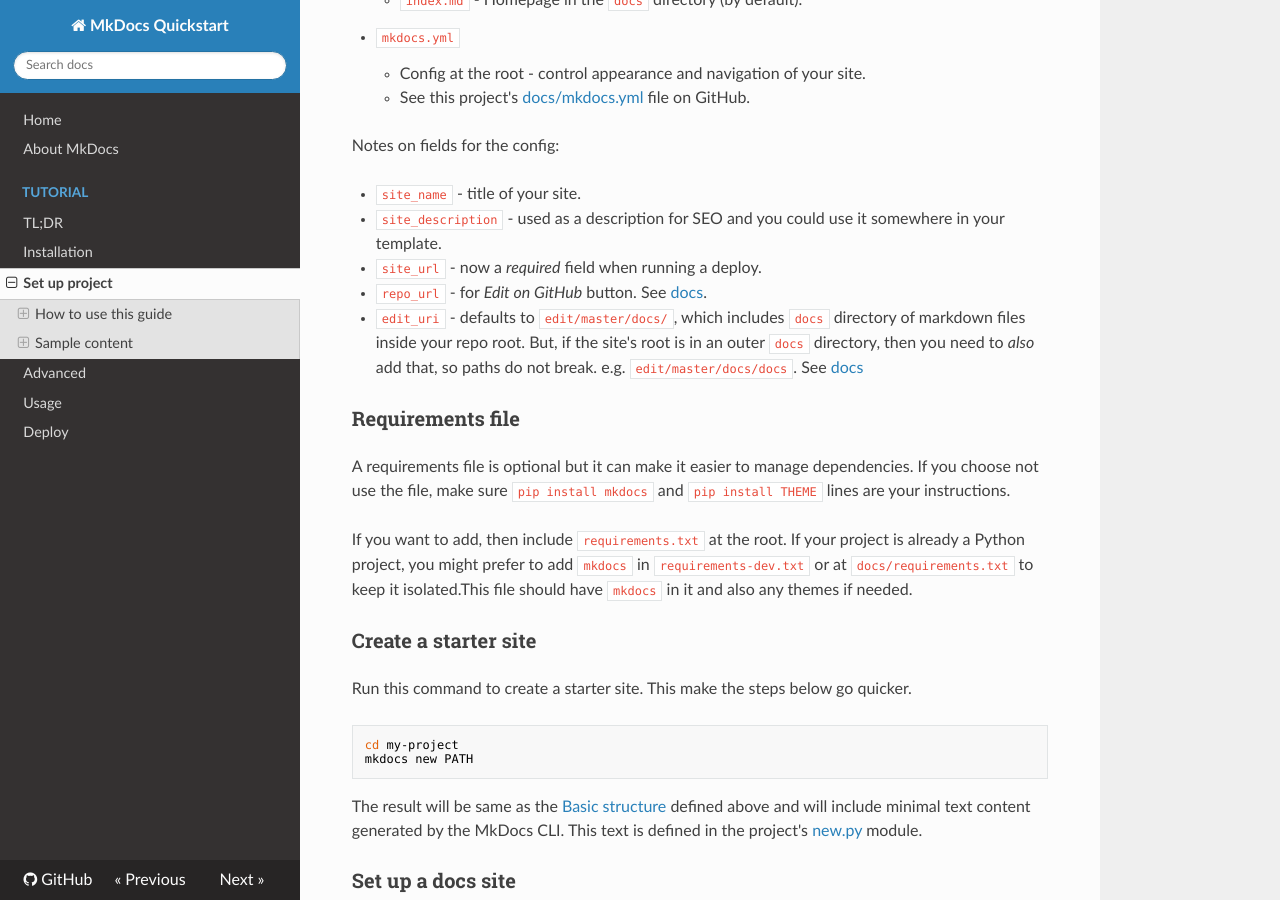
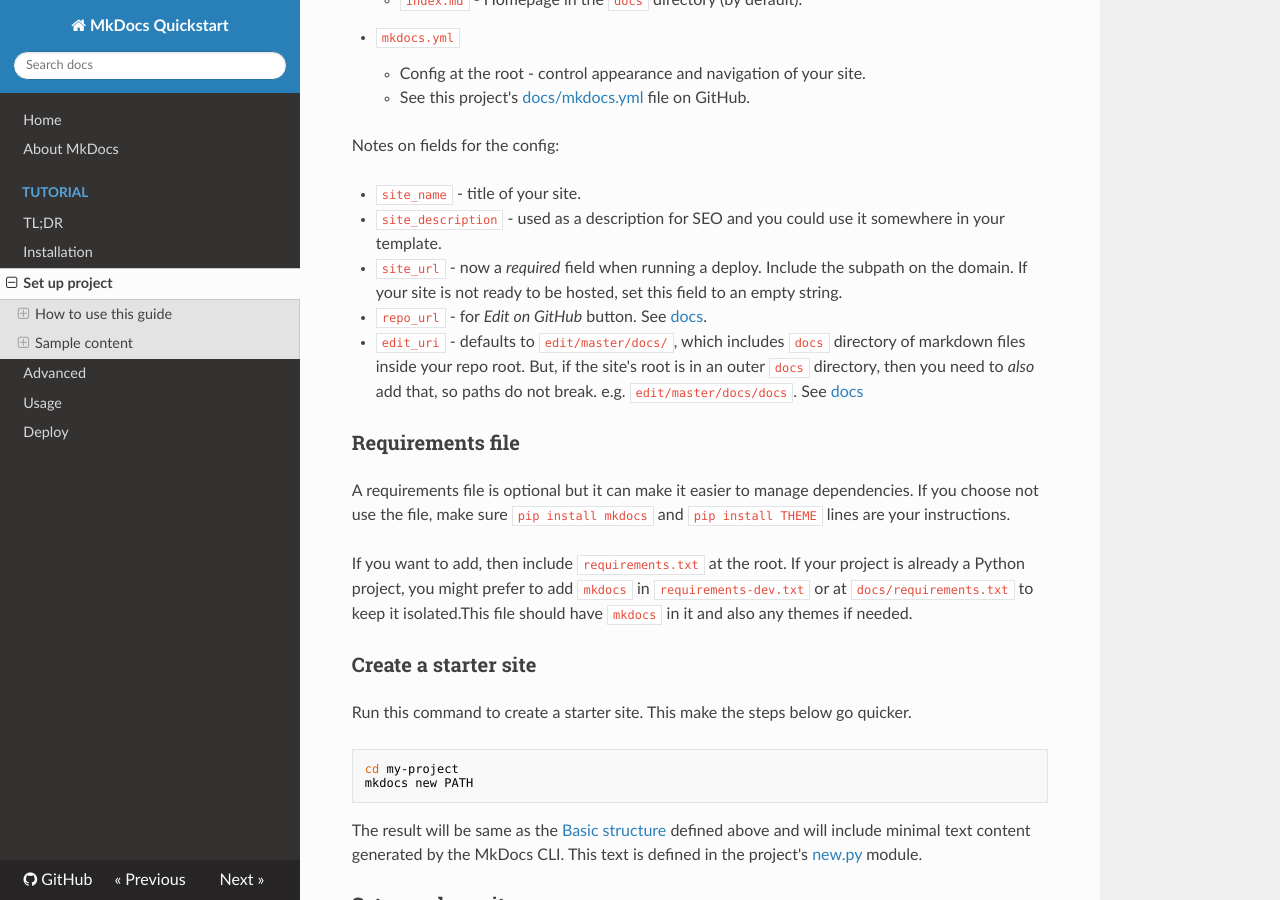
Before and after one commit to MichaelCurrin/mkdocs-quickstart, an MkDocs documentation site: the page built from docs/docs/tutorial/setup-project.md, in a window 1280 px wide and 900 px high, scrolled down 580 px. Built offline with MkDocs 1.6.1, drawn with Linux system fonts in a browser that asks for light colours; nearby versions of some CDN libraries.

Commit message:
docs: update setup-project.md

```diff
--- a/docs/docs/tutorial/setup-project.md
+++ b/docs/docs/tutorial/setup-project.md
@@ -25,7 +25,7 @@
 
 - `site_name` - title of your site.
 - `site_description` - used as a description for SEO and you could use it somewhere in your template.
-- `site_url` - now a _required_ field when running a deploy.
+- `site_url` - now a _required_ field when running a deploy. Include the subpath on the domain. If your site is not ready to be hosted, set this field to an empty string.
 - `repo_url` - for _Edit on GitHub_ button. See [docs](https://www.mkdocs.org/user-guide/configuration/#repo_url).
 - `edit_uri` - defaults to `edit/master/docs/`, which includes `docs` directory of markdown files inside your repo root. But, if the site's root is in an outer `docs` directory, then you need to _also_ add that, so paths do not break. e.g. `edit/master/docs/docs`. See [docs](https://www.mkdocs.org/user-guide/configuration/#edit_uri)
 
```
